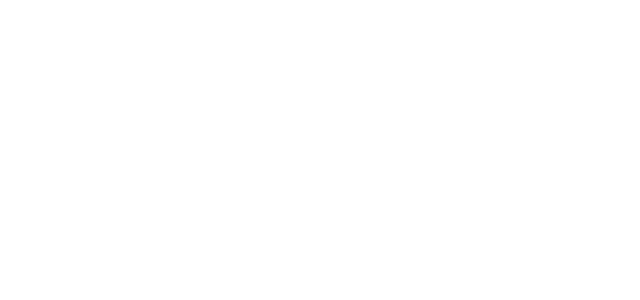
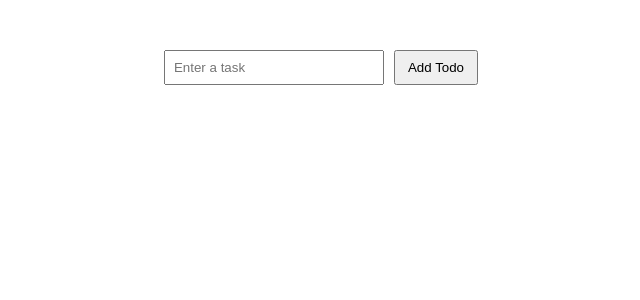
Before and after one commit to acciojob/todo-react-22karlokesh, a React app: page / in a window 1280 px wide. Shown: the top 300 px of the page, without its empty margins (319-959 px from the left). Built offline with nearby package versions, Linux system fonts and the light colour scheme.

Commit message:
Update App.js

```diff
--- a/src/components/App.js
+++ b/src/components/App.js
@@ -1,13 +1,67 @@
 
-import React from "react";
+// import React from "react";
+// import './../styles/App.css';
+
+// const App = () => {
+//   return (
+//     <div>
+//         {/* Do not remove the main div */}
+//     </div>
+//   )
+// }
+
+// export default App
+
+import React, { useState } from "react";
 import './../styles/App.css';
 
 const App = () => {
+  const [task, setTask] = useState("");       // Current input
+  const [todos, setTodos] = useState([]);     // List of tasks
+
+  const handleAddTodo = () => {
+    if (task.trim() !== "") {
+      setTodos([...todos, task]);
+      setTask("");
+    }
+  };
+
+  const handleDelete = (index) => {
+    const updatedTodos = todos.filter((_, i) => i !== index);
+    setTodos(updatedTodos);
+  };
+
   return (
-    <div>
-        {/* Do not remove the main div */}
+    <div style={{ textAlign: "center", marginTop: "50px" }}>
+      {/* Do not remove the main div */}
+      <input
+        type="text"
+        value={task}
+        onChange={(e) => setTask(e.target.value)}
+        placeholder="Enter a task"
+        style={{ padding: "8px", width: "200px", marginRight: "10px" }}
+      />
+      <button
+        onClick={handleAddTodo}
+        style={{ padding: "8px 12px" }}
+      >
+        Add Todo
+      </button>
+      <ul style={{ listStyleType: "none", padding: 0, marginTop: "20px" }}>
+        {todos.map((item, index) => (
+          <li key={index} style={{ margin: "10px 0" }}>
+            {item}
+            <button
+              onClick={() => handleDelete(index)}
+              style={{ marginLeft: "15px", padding: "4px 8px" }}
+            >
+              Delete
+            </button>
+          </li>
+        ))}
+      </ul>
     </div>
-  )
+  );
 }
 
-export default App
+export default App;
```
